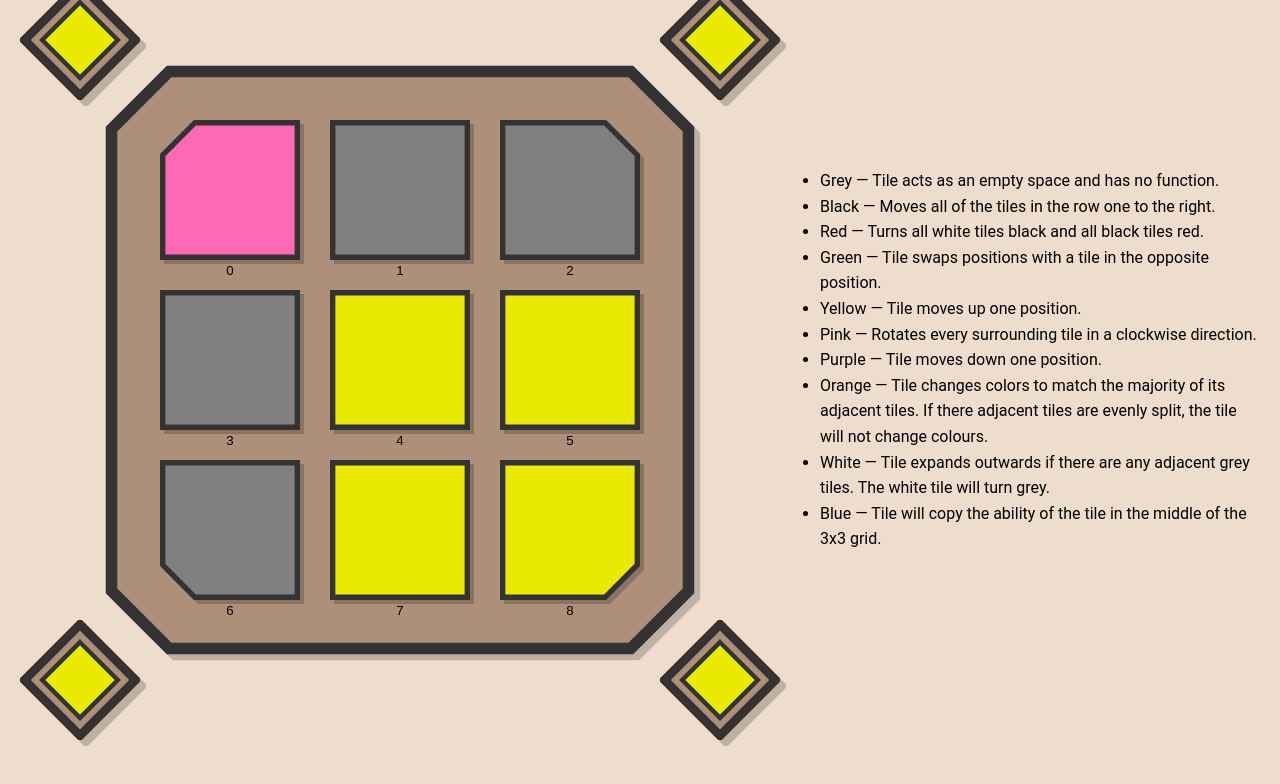
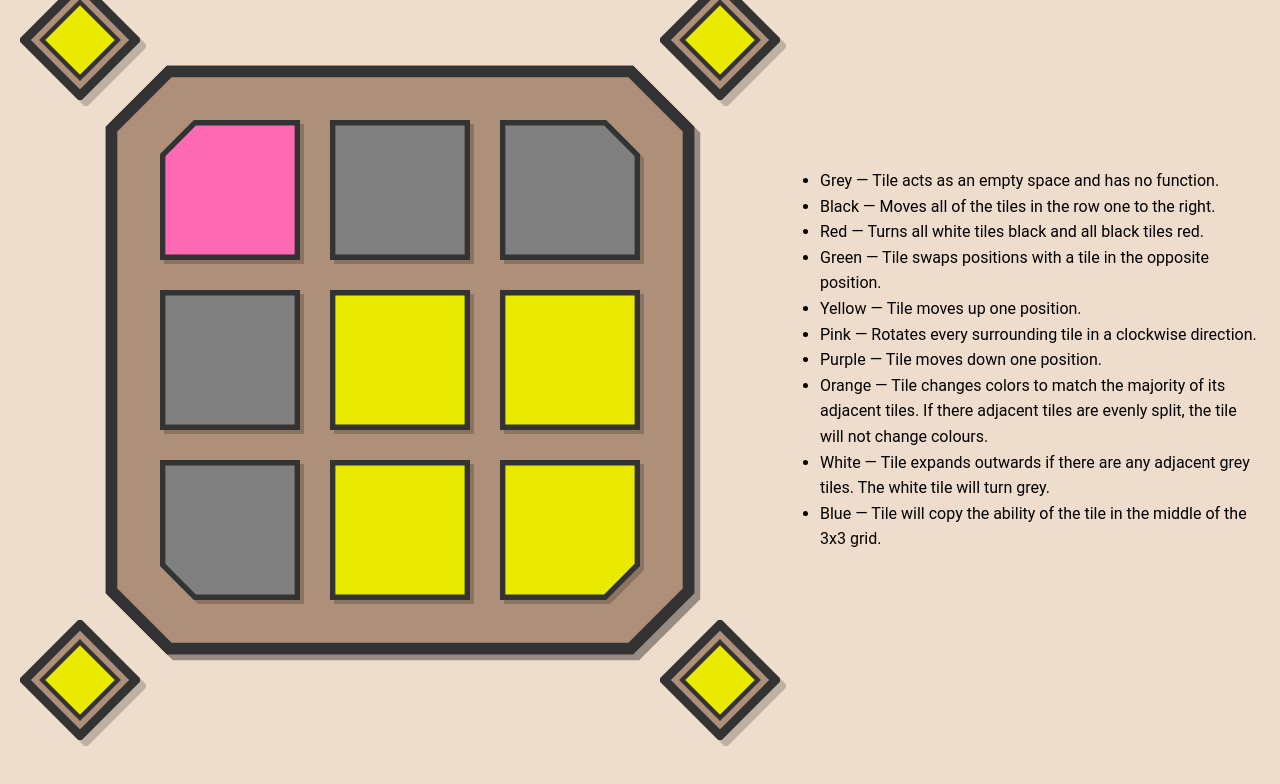
Before and after one commit to mediumpacer/puzzlebox, a React (Vite) app: page / in a window 1280 px wide. Shown: the top 784 px of the page. Built offline with nearby package versions, Linux system fonts and the light colour scheme.

Commit message:
feat: adding puzzle win condition

```diff
--- a/src/components/LockToggle.tsx
+++ b/src/components/LockToggle.tsx
@@ -57,7 +57,7 @@ const StyledLockToggle = styled.button<{ $colour?: TileColour}>`
     }
   }
 
-  &.locked {
+  &.unlocked {
     svg {
       fill: gold;
       transform: translate(0.6rem, 0.6rem);
@@ -70,12 +70,10 @@ const StyledLockToggle = styled.button<{ $colour?: TileColour}>`
   }
 `;
 
-export default function LockToggle({colour, pos, onLockClick}) {
-  const [value, setValue] = useState(false);
-
+export default function LockToggle({colour, pos, isUnlocked, onLockClick}) {
   return (
     <StyledLockToggle
-      className={`pos-${pos} ${value ? 'locked' : ''}`}
+      className={`pos-${pos} ${isUnlocked ? 'unlocked' : ''}`}
       $colour={colour}
       onClick={() => onLockClick(pos)}
     >
--- a/src/components/Tile.tsx
+++ b/src/components/Tile.tsx
@@ -54,7 +54,6 @@ export default function Tile({colour, pos, onTileClick}) {
       <svg viewBox="0 0 104 104" xmlns="http://www.w3.org/2000/svg">
         <polygon points={points} />
       </svg>
-      {pos}
     </StyledTile>
   );
 }
--- a/src/components/TileBoard.tsx
+++ b/src/components/TileBoard.tsx
@@ -14,10 +14,14 @@ const StyledTileBoardContainer = styled.div`
     width: clamp(24rem, 60vw, 60rem);
     position: relative;
 
-    & > svg {
+    .box {
       position: absolute;
       top: 0;
       left: 0;
+      width: 100%;
+      height: 100%;
+
+      & > svg {
         width: 100%;
         height: 100%;
         pointer-events: none;
@@ -26,18 +30,47 @@ const StyledTileBoardContainer = styled.div`
         stroke-width: 0.2rem;
         filter: drop-shadow(0.6rem 0.6rem rgba(0,0,0, 0.2));
       }
+
+      &__top {
+        z-index: 20;
+        transition: transform 2s ease-in-out;
+      }
+
+      &__bottom {
+        z-index: 10;
+
+        svg {
+          fill: #222;
+        }
+      }
+    }
+  }
+
+  .box__top,
+  .styled-tile-board__board {
+      transition: transform 2s ease-in-out;
+  }
+
+  &.unlocked {
+    .box__top,
+    .styled-tile-board__board {
+      transform: translateY(-10rem);
+    }
   }
 `;
 
 const StyledTileBoard = styled.div`
+  position: relative;
   display: grid;
   grid-template-columns: repeat(3, 1fr);
   gap: clamp(1rem, 3vw, 3rem);
   margin: auto;
+          z-index: 30;
 
 `;
 
 export default function TileBoard() {
+
 
   // Game 1 - grey corners win
   // const defaultBoard = [
@@ -60,36 +93,78 @@ export default function TileBoard() {
   // ];
 
   const defaultLocks = [
-    TileColours.YELLOW, TileColours.YELLOW, TileColours.YELLOW, TileColours.YELLOW
+    {
+      isUnlocked: false,
+      colour: TileColours.YELLOW
+    },
+    {
+      isUnlocked: false,
+      colour: TileColours.YELLOW
+    },
+    {
+      isUnlocked: false,
+      colour: TileColours.YELLOW
+    },
+    {
+      isUnlocked: false,
+      colour: TileColours.YELLOW
+    },
   ];
 
+  interface TileLock {
+    isUnlocked: Boolean;
+    colour: TileColour;
+  }
+
   const [tiles, setTiles] = useState<TileColour[]>(defaultBoard);
-  const [locks, setLocks] = useState<TileColour[]>(defaultLocks);
+  const [locks, setLocks] = useState<TileLock[]>(defaultLocks);
+  const [boardUnlocked, setBoardUnlocked] = useState(false);
 
   const handlTileClick = (pos: number) => {
     const newTiles = calculateTileChange(pos, tiles);
     setTiles(newTiles);
   }
 
+  const checkLockState = (pos) => {
+    const lockTileRef = [0, 2, 6, 8];
+    return (locks[pos].colour === tiles[lockTileRef[pos]]) ;
+  }
+
   const handleLockClick = (pos: number) => {
-    console.log('handlelockclick', pos);
+    const newLocks = locks.slice();
+
+    if (checkLockState(pos)) newLocks[pos].isUnlocked = true;
+
+    setLocks(newLocks);
+    checkAllUnlocked();
+  }
+
+  const checkAllUnlocked = () => {
+    const isAllUnlocked = locks.every(lock => lock.isUnlocked);
+    if (isAllUnlocked) setBoardUnlocked(true);
   }
 
   return (
-    <StyledTileBoardContainer>
-      {locks.map(function(lockColour, index){
-        return <LockToggle colour={lockColour} pos={index} key={index} onLockClick={handleLockClick}></LockToggle>;
+    <StyledTileBoardContainer className={`${boardUnlocked ? 'unlocked' : ''}`}>
+      {locks.map(function(lock, index){
+        return <LockToggle colour={lock.colour} pos={index} key={index} isUnlocked={lock.isUnlocked} onLockClick={handleLockClick}></LockToggle>;
       })}
-
       <div className="styled-tile-board__inner">
+        <div className="box box__top">
           <svg viewBox="0 0 104 104" xmlns="http://www.w3.org/2000/svg">
             <polygon points="12,2 92,2 102,12 102,92 92,102 12,102 2,92 2,12" />
           </svg>
-        <StyledTileBoard>
+        </div>
+        <StyledTileBoard className="styled-tile-board__board">
           {tiles.map(function(tileColour, index){
             return <Tile colour={tileColour} pos={index} key={index} onTileClick={handlTileClick}></Tile>;
           })}
         </StyledTileBoard>
+        <div className="box box__bottom">
+          <svg viewBox="0 0 104 104" xmlns="http://www.w3.org/2000/svg">
+            <polygon points="12,2 92,2 102,12 102,92 92,102 12,102 2,92 2,12" />
+          </svg>
+        </div>
       </div>
 
     </StyledTileBoardContainer>
```
Also changed, not shown: src/components/TileSvg.tsx (deleted). Lines whose indentation alone changed are shown as unchanged.
